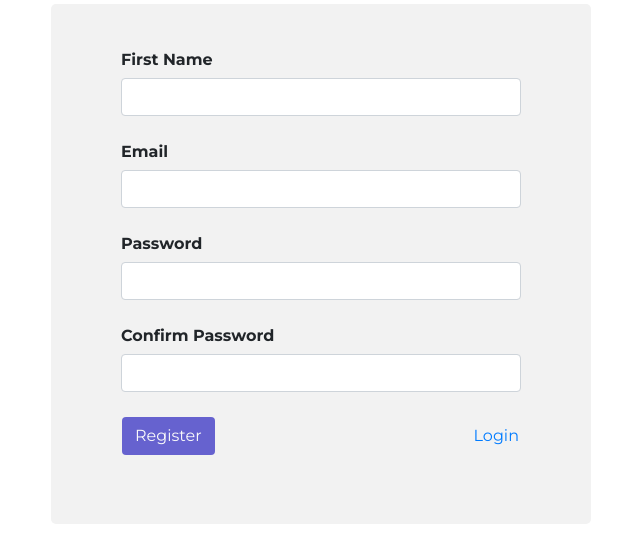
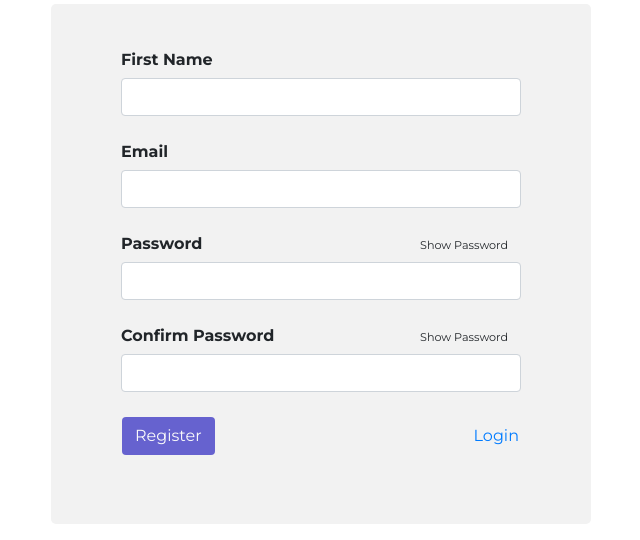
Before and after one commit to gregh13/Flight-Club, a Flask app: page /create_an_account/1 in a window 1280 px wide. Shown: the part 237-777 px from the top of the page, without its empty margins (319-959 px from the left). Run offline with Flask 2, Linux system fonts and the light colour scheme; some libraries are stand-ins or nearby versions.

Commit message:
add show/hide password toggle feature to Registration (both for password and confirm password field)

```diff
--- a/static/css/styles.css
+++ b/static/css/styles.css
@@ -504,6 +504,12 @@ tr.bordered {
 
 #show_password {
     float: right;
-    padding-top: 7px;
+    padding-top: 4px;
     font-size: 0.7rem
 }
+
+#show_password_2 {
+    float: right;
+    padding-top: 4px;
+    font-size: 0.7rem
+}
--- a/templates/register.html
+++ b/templates/register.html
@@ -39,10 +39,12 @@
               {{ form.email(class_="form-control", style="width:100%") }}
               <br>
               <strong>{{ form.password.label(style="margin-bottom: 6px;") }}</strong>
-              {{ form.password(class_="form-control", style="width:100%") }}
+               <span id="show_password" class="btn" onclick="togglePassword()" title="Show">Show Password</span>
+              {{ form.password(id="passwordInput", class_="form-control", style="width:100%") }}
               <br>
               <strong>{{ form.confirm_password.label(style="margin-bottom: 6px;") }}</strong>
-              {{ form.confirm_password(class_="form-control", style="width:100%") }}
+               <span id="show_password_2" class="btn" onclick="togglePassword_2()" title="Show">Show Password</span>
+              {{ form.confirm_password(id="passwordInput_2", class_="form-control", style="width:100%") }}
               <br>
 
               <table  style="display: table; width: 100%;">
@@ -72,8 +74,35 @@
 
 <br><br>
 
+<script>
+    function togglePassword()
+    {
+      var toggle = document.getElementById("show_password");
+      var password = document.getElementById("passwordInput");
+      if(toggle.title == 'Show'){
+          password.type = "text";
+          toggle.title = 'Hide';
+          toggle.textContent = "Hide Password";}
+      else if(toggle.title == 'Hide'){
+          password.type = "password";
+          toggle.title = 'Show';
+          toggle.textContent = "Show Password";}
+    }
 
-<script>
+    function togglePassword_2()
+    {
+      var toggle2 = document.getElementById("show_password_2");
+      var password2 = document.getElementById("passwordInput_2");
+      if(toggle2.title == 'Show'){
+          password2.type = "text";
+          toggle2.title = 'Hide';
+          toggle2.textContent = "Hide Password";}
+      else if(toggle2.title == 'Hide'){
+          password2.type = "password";
+          toggle2.title = 'Show';
+          toggle2.textContent = "Show Password";}
+    }
+
     function enableRegister(){
         document.getElementById("register_submit").disabled = false;
     }
```
